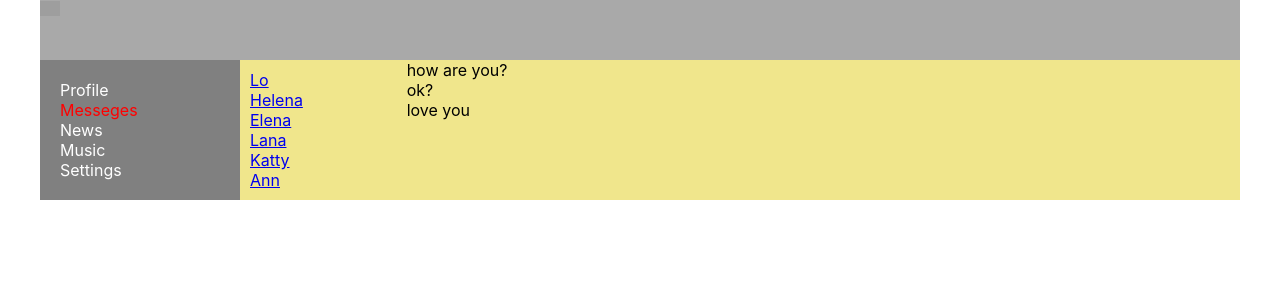
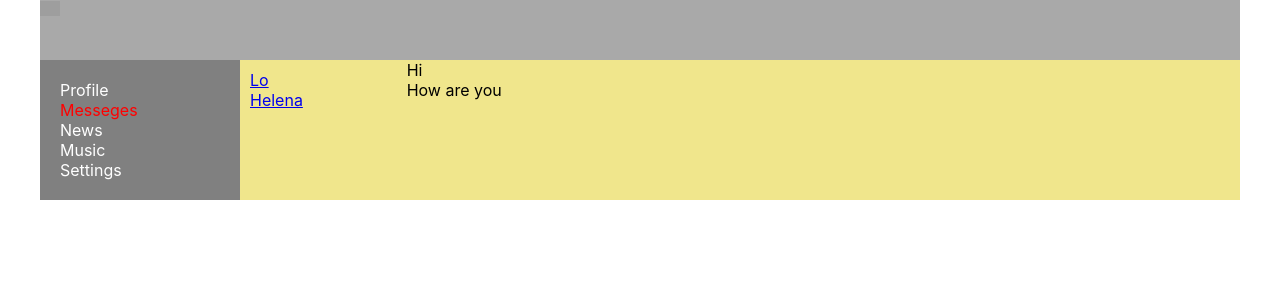
Before and after one commit to dbesaeva/my-app, a React (Create React App) app: page /dialogs in a window 1280 px wide. Shown: the top 300 px of the page. Built offline with nearby package versions, Linux system fonts and the light colour scheme; grey boxes are pictures that could not be loaded.

Commit message:
refactoring_1

```diff
--- a/src/components/Dialogs/Dialogs.jsx
+++ b/src/components/Dialogs/Dialogs.jsx
@@ -15,24 +15,33 @@ const DialogItem = (props) => {
 const Message = (props) => {
     return (
         <div className={s.Message}>{props.message}</div>
-);}
+    );
+}
 
 const Dialogs = (props) => {
+    let dialogsData = [
+        { id: 1, name: 'Lo' },
+        { id: 1, name: 'Helena' },
+        { id: 1, name: 'Ann' },
+        { id: 1, name: 'Tom' },
+    ]
+
+    let messagesData = [
+        { id: 1, message: 'Hi' },
+        { id: 1, message: 'How are you' },
+    ]
+
     return (
         <div className={s.dialogs}>
             <div className={s.dialogsItems}>
-            <DialogItem name='Lo' id='1'/>
-            <DialogItem name='Helena' id='2'/>
-            <DialogItem name='Elena' id='3'/>
-            <DialogItem name='Lana' id='4'/>
-            <DialogItem name='Katty' id='5'/>
-            <DialogItem name='Ann' id='6'/>
+                <DialogItem name={dialogsData[0].name} id={dialogsData[0].id} />
+                <DialogItem name={dialogsData[1].name} id={dialogsData[1].name} />
 
             </div>
             <div className={s.Messages}>
-            <Message message='how are you?'/>
-            <Message message='ok?'/>
-            <Message message='love you'/>
+                <Message message={messagesData[0].message} id={messagesData[0].id} />
+                <Message message={messagesData[1].message} id={messagesData[1].id} />
+
             </div>
         </div>
     );
--- a/src/components/Music/Music.jsx
+++ b/src/components/Music/Music.jsx
@@ -4,7 +4,7 @@ import s from './Music.module.css'
 const Music = (props) => {
     return (
         <div> Cardib </div>
-);
+    );
 }
 
 export default Music;
--- a/src/components/Navbar/Navbar.jsx
+++ b/src/components/Navbar/Navbar.jsx
@@ -1,9 +1,9 @@
 import React from 'react';
 import { NavLink } from 'react-router-dom';
-import classes from'./Navbar.module.css'
+import classes from './Navbar.module.css'
 //в navbar css есть класс item active
 const Navbar = () => {
-    return(
+  return (
     <nav className={classes.nav}>
       <div className={classes.item}>
         <NavLink to='/profile' activeClassName={classes.activeLink}>Profile</NavLink>
@@ -21,7 +21,7 @@ const Navbar = () => {
         <NavLink to='settings' activeClassName={classes.activeLink}>Settings</NavLink>
       </div>
     </nav>
-    );
+  );
 }
 
 export default Navbar;
--- a/src/components/News/News.jsx
+++ b/src/components/News/News.jsx
@@ -4,7 +4,7 @@ import s from './News.module.css'
 const News = (props) => {
     return (
         <div> News </div>
-);
+    );
 }
 
 export default News;
--- a/src/components/Profile/MyPosts/MyPosts.jsx
+++ b/src/components/Profile/MyPosts/MyPosts.jsx
@@ -3,7 +3,13 @@ import c from './MyPosts.module.css'
 import Post from './Post/Post.jsx';
 
 const MyPosts = () => {
-    return( <div className={c.postblock}>
+
+    let postsData = [
+        { likesCount: 12, message: 'hi, how are you' },
+        { likesCount: 19, message: 'its my first post' },
+
+    ]
+    return (<div className={c.postblock}>
         <h3> My Posts</h3>
         <div>
             <div><textarea> </textarea></div>
@@ -11,13 +17,13 @@ const MyPosts = () => {
             <div><button>add post</button></div>
         </div>
         <div className={c.posts}>
-       <Post message='hi, how are you?' likesCount='0'/>
-       <Post message='its my first post' likesCount='19'/>
-       <Post />
-       <Post />
-       <Post />
-       </div>
+            <Post message={postsData[0].message} likesCount={postsData[0].likesCount} />
+            <Post message={postsData[1].message} likesCount={postsData[1].likesCount} />
+            <Post />
+            <Post />
+            <Post />
         </div>
+    </div>
     );
 }
 
--- a/src/components/Settings/Settings.jsx
+++ b/src/components/Settings/Settings.jsx
@@ -4,7 +4,7 @@ import s from './Settings.module.css'
 const Settings = (props) => {
     return (
         <div> delete </div>
-);
+    );
 }
 
 export default Settings;
```
Also changed, not shown: src/App.js (+5 -5 lines), src/components/Profile/Profile.jsx (+5 -5 lines). Lines whose indentation alone changed are shown as unchanged.
